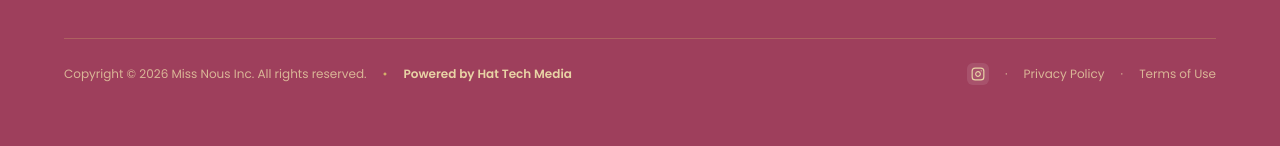
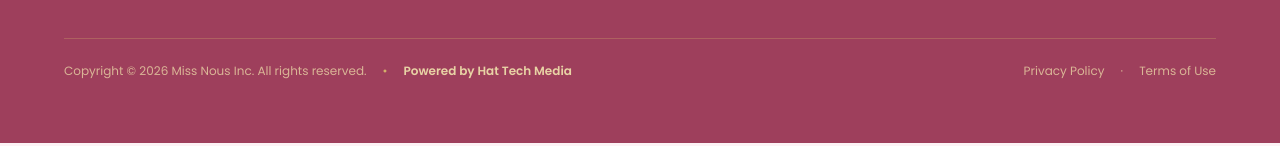
Before and after one commit to hattechmedia/MissNous, a React (Vite) app in the folder MissNous/: page / in a window 1280 px wide. Shown: the part 10175-10321 px from the top of the page. Built offline with nearby package versions, Linux system fonts and the light colour scheme; no server answers.

Commit message:
fix(footer): remove redundant Instagram icon next to privacy policy

```diff
--- a/MissNous/src/components/Footer.jsx
+++ b/MissNous/src/components/Footer.jsx
@@ -184,17 +184,6 @@ export default function Footer({ onNavigate }) {
             </span>
           </div>
           <div className="flex items-center gap-4">
-            <a
-              href="https://www.instagram.com/missnousllc/"
-              target="_blank"
-              rel="noopener noreferrer"
-              className="p-1 rounded-md bg-white/10 hover:bg-[#D4AF6A] text-[#E8D3A5] hover:text-[#2B2225] transition-all"
-              aria-label="Instagram"
-              title="Miss Nous Instagram (@missnousllc)"
-            >
-              <InstagramIcon className="w-3.5 h-3.5" />
-            </a>
-            <span>·</span>
             <a href="/privacy-policy" onClick={(e) => handleNavClick(e, 'privacy-policy')} className="hover:text-white transition-colors">
               Privacy Policy
             </a>
```
